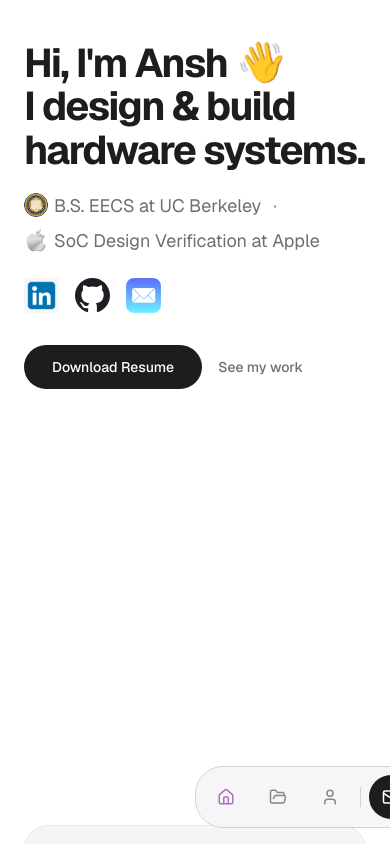
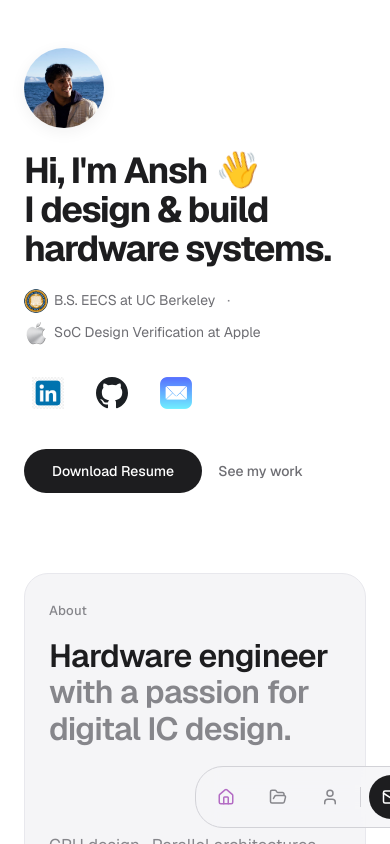
Before and after one commit to The-Ansh-Shah/portfolio-website, a Next.js app: page / in a window 390 px wide. Shown: the top 844 px of the page. Built offline with nearby package versions, Linux system fonts and the light colour scheme.

Commit message:
photo fix for mobile

```diff
--- a/src/components/HeroSection.tsx
+++ b/src/components/HeroSection.tsx
@@ -9,16 +9,35 @@ const ease = [0.25, 0.1, 0.25, 1] as const;
 
 export default function HeroSection() {
   return (
-    <section id="hero" className="relative flex items-center justify-center min-h-[70vh] md:min-h-[85vh] pt-[5vh]">
+    <section id="hero" className="relative flex items-center justify-center min-h-0 md:min-h-[85vh] pt-12 md:pt-[5vh] pb-8 md:pb-0">
       <div className="mx-auto max-w-content-wide px-6 w-full">
-        <div className="grid grid-cols-1 lg:grid-cols-[1fr_340px] gap-12 lg:gap-16 items-center">
+        <div className="grid grid-cols-1 lg:grid-cols-[1fr_340px] gap-8 lg:gap-16 items-center">
           {/* Left — text content */}
           <div>
+            {/* Mobile headshot — small circle, hidden on desktop */}
+            <m.div
+              initial={{ opacity: 0, scale: 0.9 }}
+              animate={{ opacity: 1, scale: 1 }}
+              transition={{ duration: 0.5, ease }}
+              className="lg:hidden mb-6"
+            >
+              <div className="relative w-20 h-20 rounded-full overflow-hidden shadow-card-hover">
+                <Image
+                  src="/images/headshot.jpg"
+                  alt="Ansh Shah"
+                  fill
+                  className="object-cover"
+                  priority
+                  sizes="80px"
+                />
+              </div>
+            </m.div>
+
             <m.h1
               initial={{ opacity: 0, y: 30 }}
               animate={{ opacity: 1, y: 0 }}
               transition={{ duration: 0.6, ease }}
-              className="text-[clamp(40px,6vw,72px)] font-bold leading-[1.08] tracking-[-0.04em] text-text-primary mb-5"
+              className="text-[clamp(36px,6vw,72px)] font-bold leading-[1.08] tracking-[-0.04em] text-text-primary mb-5"
             >
               Hi, I&apos;m Ansh{' '}
               <span className="inline-block animate-[wave_2s_ease-in-out_infinite] origin-[70%_70%]">👋</span>
@@ -33,7 +52,7 @@ export default function HeroSection() {
               initial={{ opacity: 0, y: 20 }}
               animate={{ opacity: 1, y: 0 }}
               transition={{ duration: 0.5, delay: 0.12, ease }}
-              className="flex flex-wrap items-center gap-x-3 gap-y-2 mb-6 text-[18px] text-text-secondary"
+              className="flex flex-wrap items-center gap-x-3 gap-y-2 mb-6 text-[14px] md:text-[18px] text-text-secondary"
             >
               <span className="inline-flex items-center gap-1.5">
                 <Image src="/images/icons/Seal_of_University_of_California,_Berkeley.svg" alt="UC Berkeley" width={24} height={24} className="flex-shrink-0 rounded-full" />
@@ -57,26 +76,26 @@ export default function HeroSection() {
                 href={personalInfo.linkedin}
                 target="_blank"
                 rel="noopener noreferrer"
-                className="flex h-15 w-15 items-center justify-center rounded-btn-sm hover:scale-105 transition-all duration-200"
+                className="flex h-12 w-12 md:h-15 md:w-15 items-center justify-center rounded-btn-sm hover:scale-105 transition-all duration-200"
                 aria-label="LinkedIn"
               >
-                <Image src="/images/icons/linkedin.png" alt="LinkedIn" width={35} height={35} className="object-contain" />
+                <Image src="/images/icons/linkedin.png" alt="LinkedIn" width={32} height={32} className="object-contain" />
               </a>
               <a
                 href={personalInfo.github}
                 target="_blank"
                 rel="noopener noreferrer"
-                className="flex h-15 w-15 items-center justify-center rounded-btn-sm hover:scale-105 transition-all duration-200"
+                className="flex h-12 w-12 md:h-15 md:w-15 items-center justify-center rounded-btn-sm hover:scale-105 transition-all duration-200"
                 aria-label="GitHub"
               >
-                <Image src="/images/icons/github.svg" alt="GitHub" width={35} height={35} className="object-contain" />
+                <Image src="/images/icons/github.svg" alt="GitHub" width={32} height={32} className="object-contain" />
               </a>
               <a
                 href={`mailto:${personalInfo.email}`}
-                className="flex h-15 w-15 items-center justify-center rounded-btn-sm hover:scale-105 transition-all duration-200"
+                className="flex h-12 w-12 md:h-15 md:w-15 items-center justify-center rounded-btn-sm hover:scale-105 transition-all duration-200"
                 aria-label="Email"
               >
-                <Image src="/images/icons/mail-icon.png" alt="Email" width={35} height={35} className="object-contain" />
+                <Image src="/images/icons/mail-icon.png" alt="Email" width={32} height={32} className="object-contain" />
               </a>
             </m.div>
 
@@ -103,21 +122,21 @@ export default function HeroSection() {
             </m.div>
           </div>
 
-          {/* Right — headshot */}
+          {/* Right — headshot (desktop only) */}
           <m.div
             initial={{ opacity: 0, scale: 0.95 }}
             animate={{ opacity: 1, scale: 1 }}
             transition={{ duration: 0.6, delay: 0.15, ease }}
-            className="relative mx-auto lg:mx-0"
+            className="relative mx-auto lg:mx-0 hidden lg:block"
           >
-            <div className="relative w-full max-w-[280px] h-[340px] md:max-w-[320px] md:h-[400px] lg:max-w-[340px] lg:h-[420px] mx-auto rounded-bento overflow-hidden shadow-card-hover">
+            <div className="relative w-[340px] h-[420px] rounded-bento overflow-hidden shadow-card-hover">
               <Image
                 src="/images/headshot.jpg"
                 alt="Ansh Shah"
                 fill
                 className="object-cover"
                 priority
-                sizes="(max-width: 768px) 280px, 340px"
+                sizes="340px"
               />
             </div>
           </m.div>
--- a/src/lib/content.ts
+++ b/src/lib/content.ts
@@ -20,7 +20,7 @@ export const bio = [
 ];
 
 export const hobbies = [
-  { emoji: "💻", label: "Teaching architecture" },
+  { emoji: "🎓", label: "Teaching" },
   { emoji: "🏋️", label: "Working out" },
   { emoji: "🧑‍🌾", label: "Stardew Valley" },
   { emoji: "🎸", label: "Playing guitar" },
```
